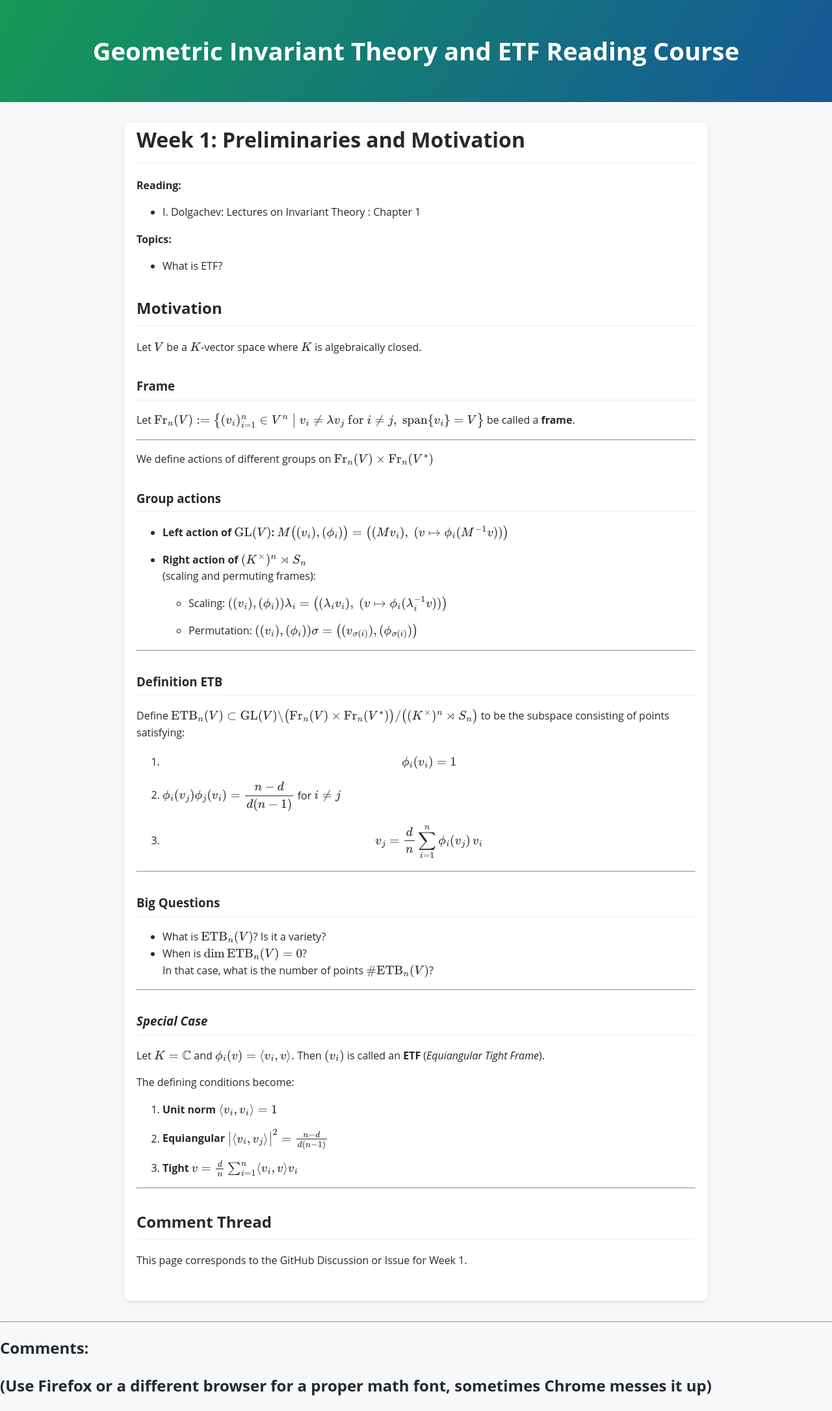
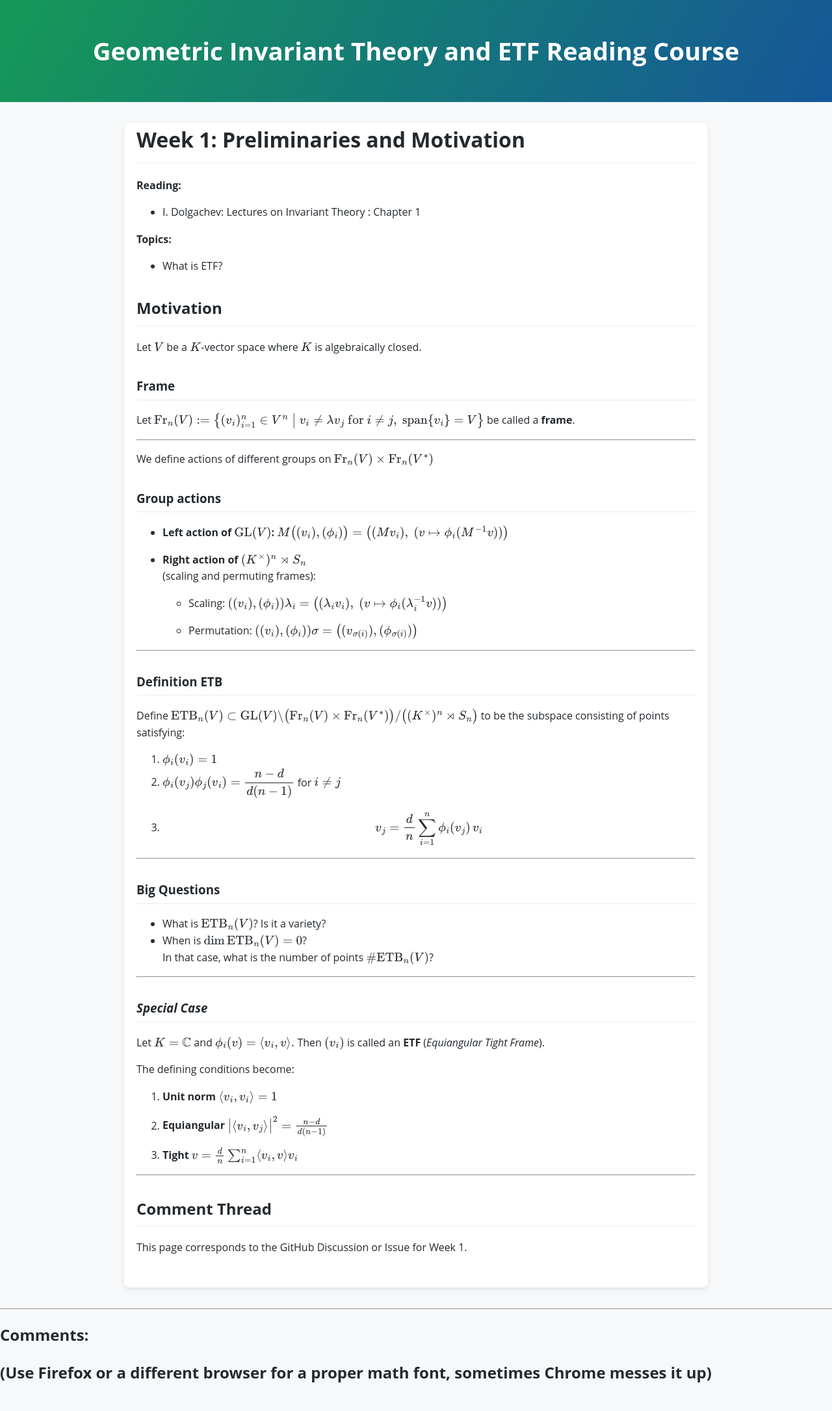
Before and after one commit to ayanava314/GIT-ETF, a Jekyll site: the page built from week01.md, in a window 1280 px wide. Shown: the whole page at 65% size. Built offline with Jekyll 4.4.1, drawn with Linux system fonts in a browser that asks for light colours; comment, search, counter and statistics services are not loaded.

```diff
--- a/week01.md
+++ b/week01.md
@@ -70,7 +70,7 @@ $$
 $$
 to be the subspace consisting of points satisfying:
 
-1. $$ \phi_i(v_i) = 1 $$
+1. $$ \phi_i(v_i) = 1 $$ $$ $$
 2. $$ \phi_i(v_j)\phi_j(v_i) = \dfrac{n-d}{d(n-1)}$$ for $$i \neq j $$
 3. $$ v_j = \frac{d}{n} \sum_{i=1}^{n} \phi_i(v_j)\, v_i $$
 
```
